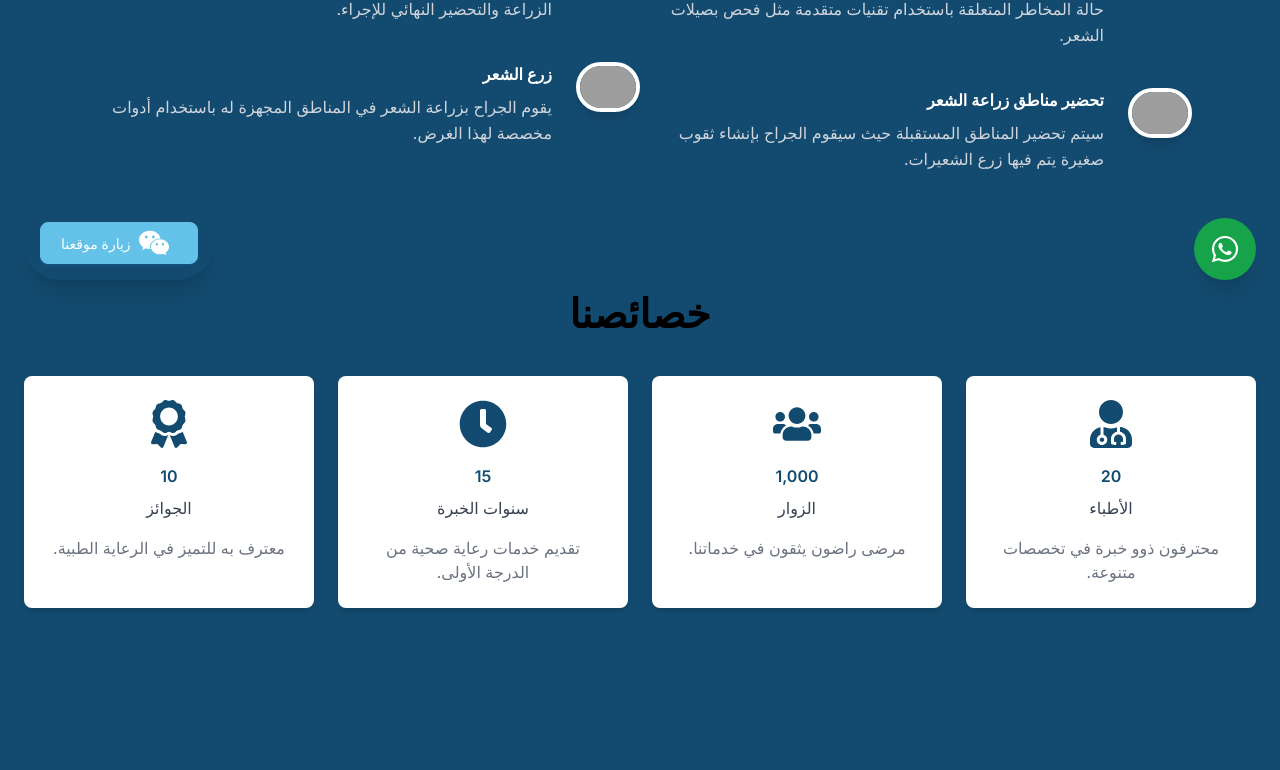
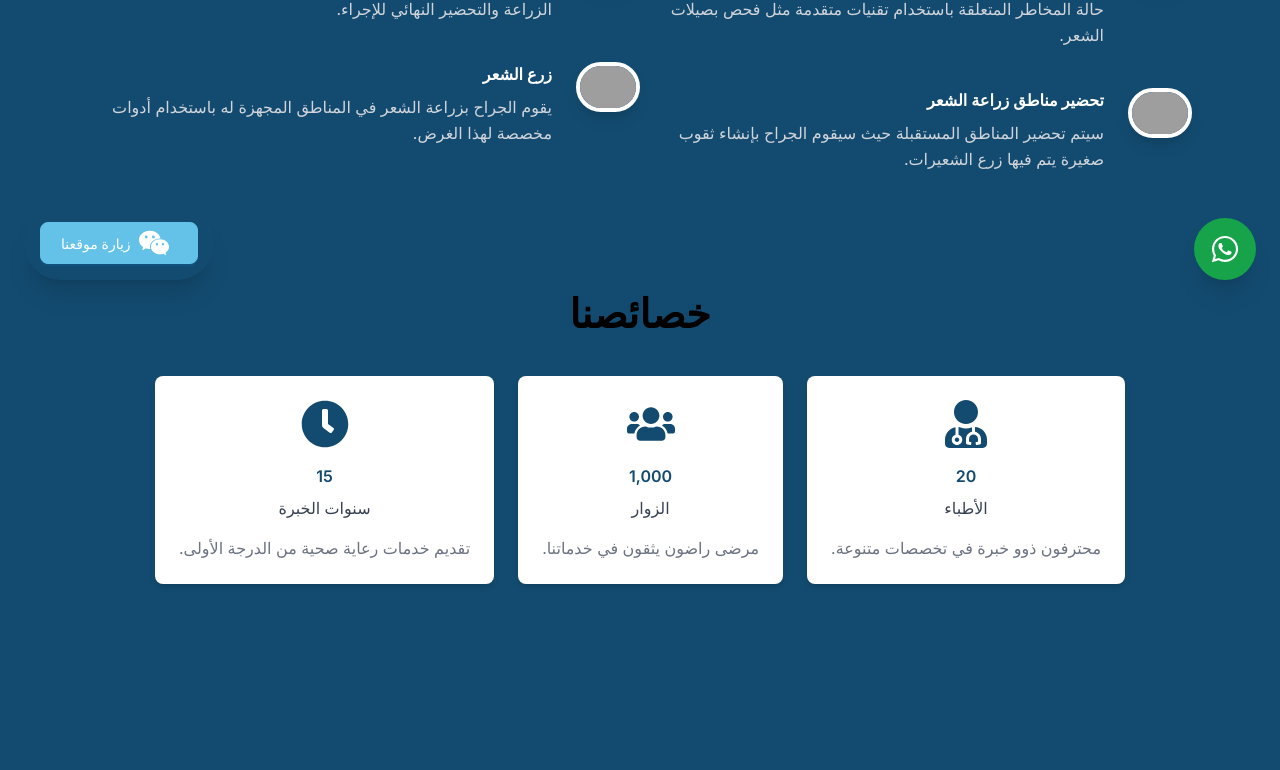
Before and after one commit to ahmed15ayman7/5amila, a Next.js app: page /ar in a window 1280 px wide. Shown: the part 496-1266 px from the top of the page. Built offline with nearby package versions, Linux system fonts and the light colour scheme; grey boxes are pictures that could not be loaded.

Commit message:
modify 1

```diff
--- a/components/shared/Characteristics.tsx
+++ b/components/shared/Characteristics.tsx
@@ -25,12 +25,12 @@ const Characteristics = () => {
       description: t('characteristics.experience.description'),
       icon: <FaClock size={50} className="w-12 h-12 text-primary-500 mx-auto" />,
     },
-    {
-      title: t('characteristics.awards.title'),
-      value: 10,
-      description: t('characteristics.awards.description'),
-      icon: <FaAward size={50} className="w-12 h-12 text-primary-500 mx-auto" />,
-    },
+    // {
+    //   title: t('characteristics.awards.title'),
+    //   value: 10,
+    //   description: t('characteristics.awards.description'),
+    //   icon: <FaAward size={50} className="w-12 h-12 text-primary-500 mx-auto" />,
+    // },
   ];
 
   return (
@@ -39,7 +39,7 @@ const Characteristics = () => {
         <h2 className="text-[40px] font-bold text-center mb-8">
           {t('characteristics.OurCharacteristics')}
         </h2>
-        <div className="grid grid-cols-1 md:grid-cols-2 lg:grid-cols-4 gap-6">
+        <div className=" gap-6 flex justify-center">
           {dataCharacteristics.map((item, index) => (
             <div
               key={index}
```
